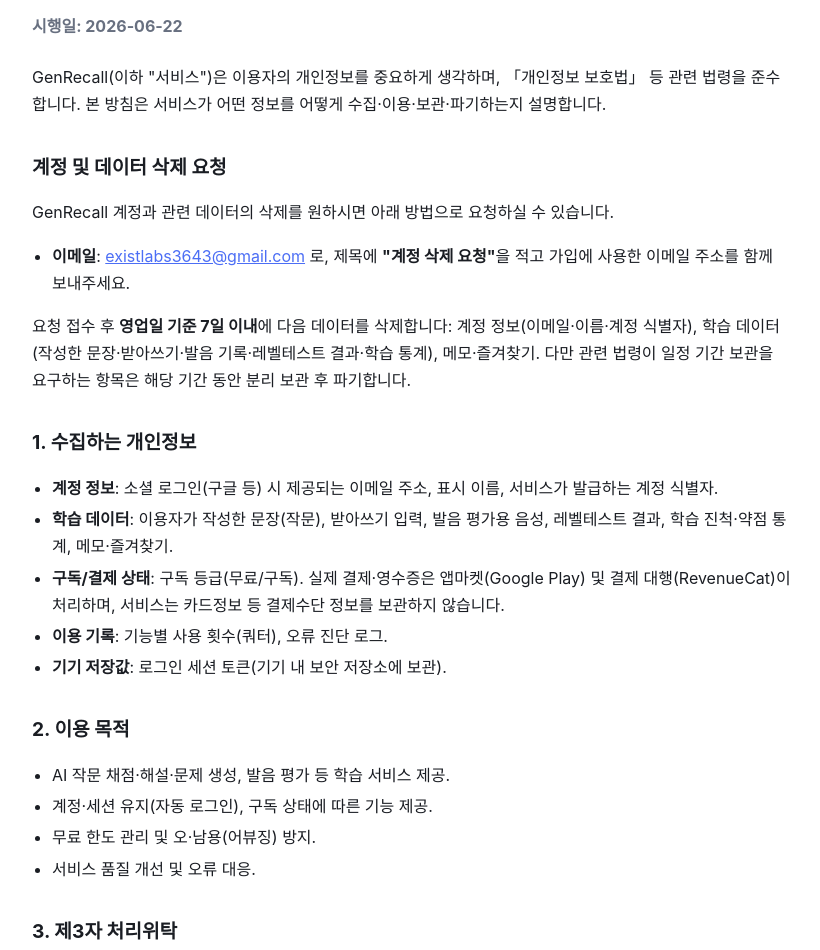
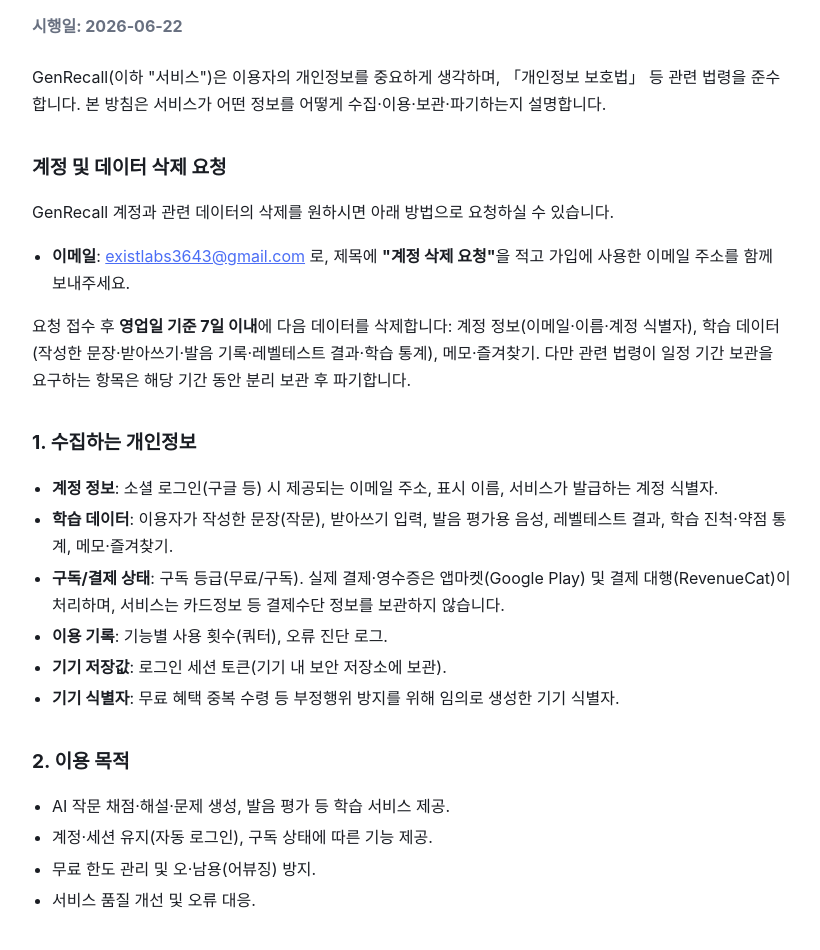
Before and after one commit to u23frd/GenRecall-Support, a plain HTML site: page index.html in a window 1280 px wide. Shown: the part 120-1070 px from the top of the page, without its empty margins (228-1048 px from the left). Drawn offline with Linux system fonts and the light colour scheme.

Commit message:
Add files via upload

```diff
--- a/index.html
+++ b/index.html
@@ -51,6 +51,7 @@
   <li><strong>구독/결제 상태</strong>: 구독 등급(무료/구독). 실제 결제·영수증은 앱마켓(Google Play) 및 결제 대행(RevenueCat)이 처리하며, 서비스는 카드정보 등 결제수단 정보를 보관하지 않습니다.</li>
   <li><strong>이용 기록</strong>: 기능별 사용 횟수(쿼터), 오류 진단 로그.</li>
   <li><strong>기기 저장값</strong>: 로그인 세션 토큰(기기 내 보안 저장소에 보관).</li>
+  <li><strong>기기 식별자</strong>: 무료 혜택 중복 수령 등 부정행위 방지를 위해 임의로 생성한 기기 식별자.</li>
 </ul>
 
 <h2>2. 이용 목적</h2>
```
